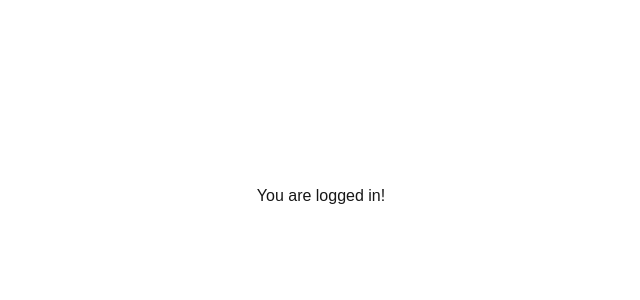
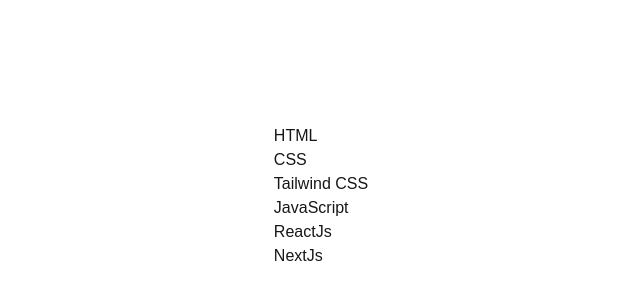
Before and after one commit to Bhawna0034/Next.js-React-Revision, a Next.js app: page / in a window 1280 px wide. Shown: the part 204-504 px from the top of the page, without its empty margins (319-959 px from the left). Built offline with nearby package versions, Linux system fonts and the light colour scheme.

Commit message:
Looping through Array (List)

```diff
--- /dev/null
+++ b/src/app/components/TodoList.js
@@ -0,0 +1,18 @@
+import React from 'react'
+
+const TodoList = () => {
+    const todos = ["HTML", "CSS", "Tailwind CSS", "JavaScript", "ReactJs", "NextJs"];
+  return (
+    <div>
+     <ul>
+      {
+        todos.map((todo, index) => {
+            return <li key={index}>{todo}</li>
+        } )
+      }
+      </ul>
+    </div>
+  )
+}
+
+export default TodoList
--- a/src/app/page.js
+++ b/src/app/page.js
@@ -1,12 +1,11 @@
 import Image from "next/image";
-import Counter from "./components/Counter";
-import UserStatus from "./components/UserStatus";
+import TodoList from "./components/TodoList";
 
 export default function Home() {
   const isLoggedIn = true;
   return (
     <main className="flex items-center justify-center h-lvh">
-      <UserStatus isLoggedIn={isLoggedIn}/>
+      <TodoList/>
     </main>
   );
 }
```
